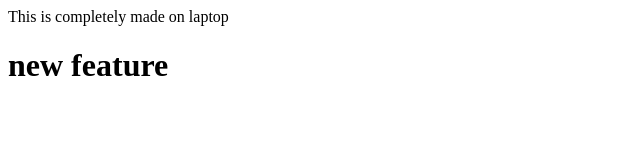
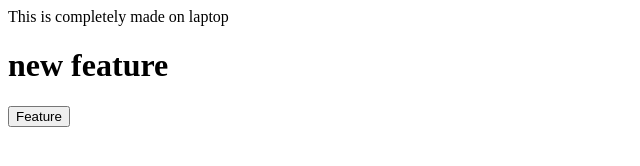
Before and after one commit to Sid2318/local_repo, a plain HTML site: page index.html in a window 1280 px wide. Shown: the whole page, without its empty margins (0-640 px from the left). Drawn offline with Linux system fonts and the light colour scheme.

Commit message:
Add button with feature

```diff
--- a/index.html
+++ b/index.html
@@ -1,2 +1,3 @@
 <p>This is completely made on laptop</p>
 <h1>new feature</h1>
+<button>Feature</button>
```
